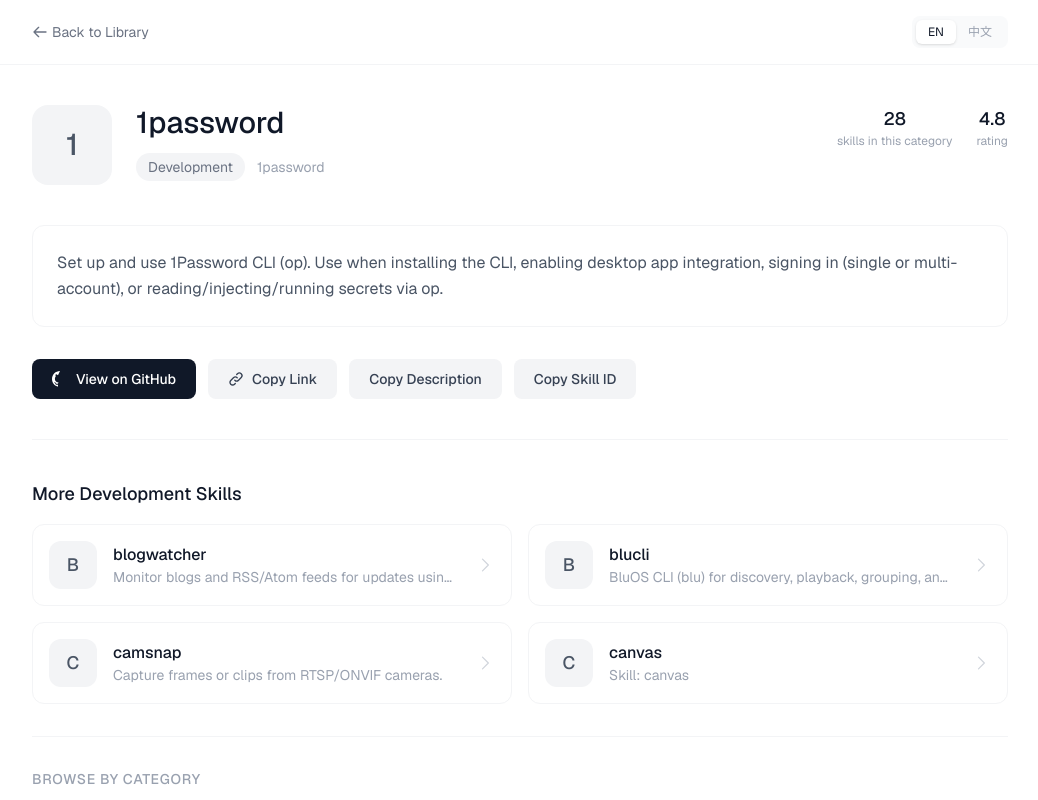
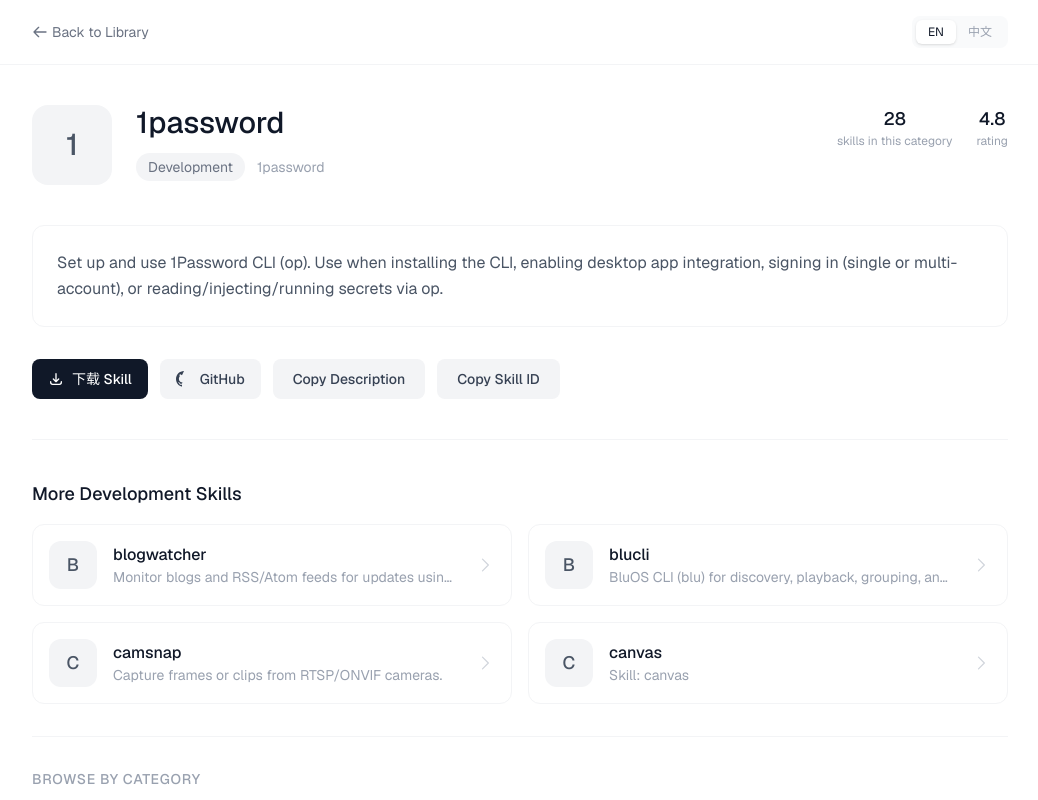
Before and after one commit to huangqianqian120/skillslibrary, a Next.js app: page /skill/1password in a window 1280 px wide. Shown: the top 800 px of the page, without its empty margins (120-1158 px from the left). Built offline with nearby package versions, Linux system fonts and the light colour scheme; no server answers.

Commit message:
fix: 优化 Skill 详情页和创建页面
- Skill 详情页：添加直接下载按钮
- 创建页面：改进 AI 对话逻辑，不再总是回复"好的我记录下来了"
- 继续完善按钮：绿色改为黑色

```diff
--- a/app/create/page.tsx
+++ b/app/create/page.tsx
@@ -101,32 +101,47 @@
 
   const analyzeUserNeed = (input: string): string => {
     const lowerInput = input.toLowerCase()
+    const inputLength = input.trim().length
 
-    // Check if information is sufficient
-    const hasTrigger = lowerInput.includes('每天') || lowerInput.includes('定时') || lowerInput.includes('自动') || lowerInput.includes('监控') || lowerInput.includes('触发')
-    const hasAction = lowerInput.includes('发送') || lowerInput.includes('获取') || lowerInput.includes('查询') || lowerInput.includes('监控') || lowerInput.includes('检查')
-    const hasTarget = lowerInput.includes('价格') || lowerInput.includes('微博') || lowerInput.includes('小红书') || lowerInput.includes('天气') || lowerInput.includes('邮件') || lowerInput.includes('通知')
-
-    if (!hasTrigger && !hasAction && !hasTarget) {
-      return `好的，我记录下来了。
-
-为了更好地帮你创建技能，我还需要了解一些信息：
-
-1. **这个技能要做什么？** 比如：监控价格、发送消息、获取数据等
-2. **什么时候触发？** 比如：定时每天早上、手动触发、有变化时通知
-3. **需要操作哪些平台或数据？** 比如：某个网站、某个API、本地文件等
-
-请告诉我更多细节，这样我可以帮你生成更合适的技能。`
+    // 如果用户只是简单的确认或好的
+    if (['好', '好的', 'ok', 'okay', '可以', '可以了', '没问题', '对的', '是', 'yes'].some(k => lowerInput === k)) {
+      return `好的，让我们开始生成 Skill！`
     }
 
-    return `好的，我已经了解了你的需求！
+    // 如果用户回答了补充问题
+    if (step === 'refine') {
+      return `明白了！我已经记下了这个补充信息。
 
-**需求总结：**
-- 功能：${extractAction(input)}
-- 触发：${extractTrigger(input)}
-- 目标：${extractTarget(input)}
+现在你有以下需求：
+${chatMessages.map(m => `• ${m.content}`).join('\n')}
 
-这些信息够了吗？如有补充请告诉我，否则点击「继续」进入生成阶段。`
+点击「生成 Skill」按钮开始创建，或者继续补充更多细节。`
+    }
+
+    // 分析用户需求
+    const hasTrigger = lowerInput.includes('每天') || lowerInput.includes('定时') || lowerInput.includes('自动') || lowerInput.includes('监控') || lowerInput.includes('触发') || lowerInput.includes('每') || lowerInput.includes('时')
+    const hasAction = lowerInput.includes('发送') || lowerInput.includes('获取') || lowerInput.includes('查询') || lowerInput.includes('监控') || lowerInput.includes('检查') || lowerInput.includes('抓取') || lowerInput.includes('读取') || lowerInput.includes('写入')
+    const hasTarget = lowerInput.includes('价格') || lowerInput.includes('微博') || lowerInput.includes('小红书') || lowerInput.includes('天气') || lowerInput.includes('邮件') || lowerInput.includes('通知') || lowerInput.includes('网站') || lowerInput.includes('文件') || lowerInput.includes('数据库')
+
+    // 信息充分的情况
+    if ((hasTrigger && hasAction) || (hasAction && hasTarget) || inputLength > 30) {
+      return `明白了！我理解你想要：
+
+**功能**：${extractAction(input)}
+**触发**：${extractTrigger(input)}
+**目标**：${extractTarget(input)}
+
+这些信息够用了，点击「继续完善」补充更多细节，或者直接点击「生成 Skill」创建技能。`
+    }
+
+    // 信息不够充分，给出友好提示
+    return `收到！我会帮你创建一个满足这个需求的 Skill： "${input}"
+
+不过为了更好地生成，我还想了解：
+1. **什么时候执行？** 定时每天？手动触发？还是监测到变化时？
+2. **需要操作什么？** 发送消息？读取数据？调用API？
+
+直接说「继续」也可以基于现有信息生成，或者补充更多细节~`
   }
 
   const extractAction = (input: string): string => {
@@ -344,7 +359,7 @@
                 {chatMessages.length > 0 && (
                   <button
                     onClick={handleGenerate}
-                    className="w-full py-3 bg-green-600 text-white rounded-xl hover:bg-green-700"
+                    className="w-full py-3 bg-gray-900 text-white rounded-xl hover:bg-gray-800"
                   >
                     {t.continue}
                   </button>
--- a/app/skill/[id]/page.tsx
+++ b/app/skill/[id]/page.tsx
@@ -167,28 +167,37 @@
 
           {/* Actions */}
           <div className="flex flex-wrap gap-2 sm:gap-3 mb-8 sm:mb-10">
+            {/* Download Button - Direct download */}
+            <button
+              onClick={() => {
+                const url = `https://raw.githubusercontent.com/openclaw/openclaw/main/skills/${skill.id}/SKILL.md`
+                const link = document.createElement('a')
+                link.href = url
+                link.download = `SKILL.md`
+                document.body.appendChild(link)
+                link.click()
+                document.body.removeChild(link)
+              }}
+              className="inline-flex items-center px-3 sm:px-4 py-2 sm:py-2.5 bg-gray-900 text-white rounded-lg hover:bg-gray-800 transition-colors text-sm font-medium"
+            >
+              <svg className="w-4 h-4 mr-1.5 sm:mr-2" fill="none" stroke="currentColor" viewBox="0 0 24 24">
+                <path strokeLinecap="round" strokeLinejoin="round" strokeWidth={2} d="M4 16v1a3 3 0 003 3h10a3 3 0 003-3v-1m-4-4l-4 4m0 0l-4-4m4 4V4" />
+              </svg>
+              <span className="hidden sm:inline">下载 Skill</span>
+              <span className="sm:hidden">下载</span>
+            </button>
             <a
               href={`https://github.com/openclaw/openclaw/tree/main/skills/${skill.id}`}
               target="_blank"
               rel="noopener noreferrer"
-              className="inline-flex items-center px-4 sm:px-5 py-2 sm:py-2.5 bg-gray-900 text-white rounded-lg hover:bg-gray-800 transition-colors text-sm font-medium"
+              className="inline-flex items-center px-3 sm:px-4 py-2 sm:py-2.5 bg-gray-100 text-gray-700 rounded-lg hover:bg-gray-200 transition-colors text-sm font-medium"
             >
-              <svg className="w-4 h-4 mr-2" fill="currentColor" viewBox="0 0 24 24">
+              <svg className="w-4 h-4 mr-1.5 sm:mr-2" fill="currentColor" viewBox="0 0 24 24">
                 <path d="M12 0c-6.626 0-12 5.373-12 12 0 5.302 3.438 9.8 8.207 11.387.599.111.793-.261.793-.577v-2.234c-3.338.726-4.033-1.416-4.033-1.416-.546-1.387-1.333-1.756-1.333-1.756-1.089-.745.083-.729.083-.729 1.205.084 1.839 1.237 1.839 1.237 1.07 1.834 2.807 1.304 3.492.997.107-.775.418-1.305.762-1.604-2.665-.305-5.467-1.334-5.467-5.931 0-1.311.469-2.381 1.236-3.221-.124-.303-.535-1.524.117-3.176 0 0 1.008-.322 3.301 1.23.957-.266 1.983-.399c.405-.02 1.997.132 2.047.138 3.006.404 2.291-1.552 3.297-1.23 3.297-1.23.653 1.653.242 2.874.118 3.176.77.84 1.235 1.911 1.235 3.221 0 4.609-2.807 5.624-5.479 5.921.43.372.823 1.102.823 2.222v3.293c0 .319.192.694.801.576 4.765-1.589 8.199-6.086 8.199-11.386 0-6.627-5.373-12-12-12z"/>
               </svg>
-              <span className="hidden sm:inline">{t('viewOnGitHub', lang)}</span>
-              <span className="sm:hidden">GitHub</span>
+              <span className="hidden sm:inline">GitHub</span>
+              <span className="sm:hidden">代码</span>
             </a>
-            <button
-              onClick={() => navigator.clipboard.writeText(`https://raw.githubusercontent.com/openclaw/openclaw/main/skills/${skill.id}/SKILL.md`)}
-              className="inline-flex items-center px-3 sm:px-5 py-2 sm:py-2.5 bg-gray-100 text-gray-700 rounded-lg hover:bg-gray-200 transition-colors text-sm font-medium"
-            >
-              <svg className="w-4 h-4 mr-1 sm:mr-2" fill="none" stroke="currentColor" viewBox="0 0 24 24">
-                <path strokeLinecap="round" strokeLinejoin="round" strokeWidth={2} d="M13.828 10.172a4 4 0 00-5.656 0l-4 4a4 4 0 105.656 5.656l1.102-1.101m-.758-4.899a4 4 0 005.656 0l4-4a4 4 0 00-5.656-5.656l-1.1 1.1" />
-              </svg>
-              <span className="hidden sm:inline">{t('downloadSkill', lang)}</span>
-              <span className="sm:hidden">复制</span>
-            </button>
             <button
               onClick={() => navigator.clipboard.writeText(skill.description)}
               className="px-3 sm:px-5 py-2 sm:py-2.5 bg-gray-100 text-gray-700 rounded-lg hover:bg-gray-200 transition-colors text-sm font-medium"
```
